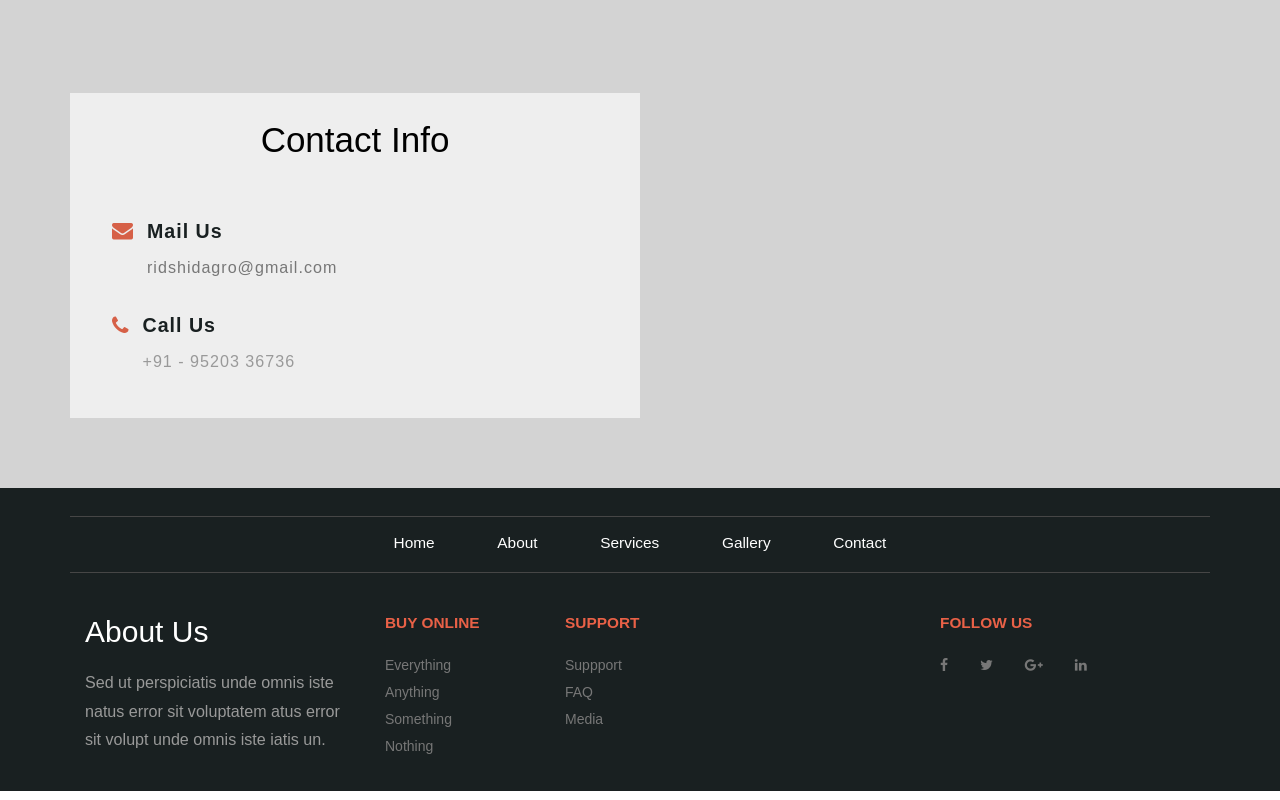
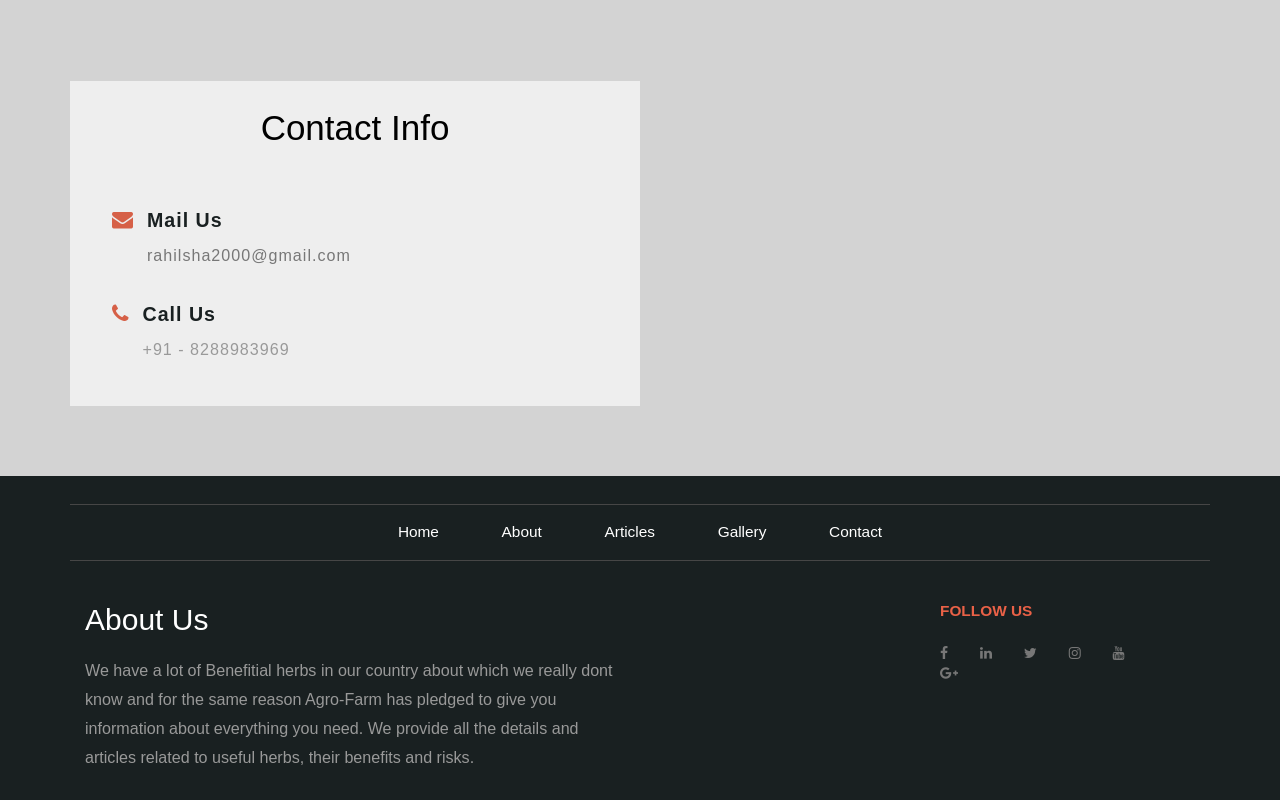
Before and after one commit to Rahilsha25/agro-farm, a plain HTML site: page contact.html in a window 1280 px wide. Shown: the part 1027-1827 px from the top of the page. Drawn offline with Linux system fonts and the light colour scheme; a web font is replaced by a local one.

Commit message:
Update contact.html

```diff
--- a/contact.html
+++ b/contact.html
@@ -1,18 +1,11 @@
-<!--Author: W3layouts
-Author URL: http://w3layouts.com
-License: Creative Commons Attribution 3.0 Unported
-License URL: http://creativecommons.org/licenses/by/3.0/
--->
-
 <!DOCTYPE html>
 <html lang="zxx">
 
 <head>
-    <title>RIDSHID</title>
+    <title>Contact | Agro-Farm</title>
     <meta name="viewport" content="width=device-width, initial-scale=1">
     <meta charset="utf-8"/>
-    <meta name="keywords" content="Beverages Responsive web template, Bootstrap Web Templates, Flat Web Templates, Android Compatible web template,
-    SmartPhone Compatible web template, free WebDesigns for Nokia, Samsung, LG, Sony Ericsson, Motorola web design" />
+    <meta name="keywords" content="legacy, arts, rahil, sha, diwan, agriculture, medicine, herbs, plants, cure, organic" />
     <script>
         addEventListener("load", function () {
             setTimeout(hideURLbar, 0);
@@ -40,11 +33,10 @@ License URL: http://creativecommons.org/licenses/by/3.0/
     <!-- banner inner -->
     <div class="w3_agilits_banner_bootm">
         <!-- header -->
-        <div class="container">
-            <div class="w3_agile_logo">
+        <div class="container" style="padding-bottom: 20px;">
+            <div class="w3_agile_logo" style="padding-top: 20px;">
                 <h1>
-                    <a href="index.html">
-                        <img src="images/logo.png" alt="" />RIDSHID</a>
+                    <a href="./index.html">AGRO-FARM</a>
                 </h1>
             </div>
             <div class="agileits_w3layouts_nav">
@@ -60,19 +52,19 @@ License URL: http://creativecommons.org/licenses/by/3.0/
                     <nav class="menu menu--sebastian">
                         <ul id="m_nav_list" class="m_nav menu__list">
                             <li class="m_nav_item menu__item " id="m_nav_item_1">
-                                <a href="index.html" class="menu__link"> Home </a>
+                                <a href="./index.html" class="menu__link"> Home </a>
                             </li>
                             <li class="m_nav_item menu__item" id="moble_nav_item_2">
-                                <a href="about.html" class="menu__link"> About Us </a>
+                                <a href="./about.html" class="menu__link"> About Us </a>
                             </li>
                             <li class="m_nav_item menu__item" id="moble_nav_item_3">
-                                <a href="services.html" class="menu__link">Services</a>
+                                <a href="./services.html" class="menu__link">Articles</a>
                             </li>
                             <li class="m_nav_item menu__item" id="moble_nav_item_4">
-                                <a href="gallery.html" class="menu__link">Gallery</a>
+                                <a href="./gallery.html" class="menu__link">Gallery</a>
                             </li>
                             <li class="m_nav_item menu__item menu__item--current" id="moble_nav_item_6">
-                                <a href="contact.html" class="menu__link"> Contact </a>
+                                <a href="./contact.html" class="menu__link"> Contact </a>
                             </li>
                         </ul>
                     </nav>
@@ -100,7 +92,7 @@ License URL: http://creativecommons.org/licenses/by/3.0/
     <div class="contact-bottom section-w3ls main-pos" id="contact" style="background-color: lightgrey; ">
         <div class="container">
             <h3 class="w3ls-title">
-                <span>c</span>ontact us</h3>
+                <span>C</span>ontact us</h3>
             <div class="contact-right-w3l">
                 <form action="#" method="post">
                     <div class="contact-input">
@@ -132,7 +124,7 @@ License URL: http://creativecommons.org/licenses/by/3.0/
                         <div class="contact-text-agileinfo">
                             <h4>Mail us</h4>
                             <p>
-                                <a href="mailto:info@example.com">ridshidagro@gmail.com</a>
+                                <a href="mailto:info@example.com">rahilsha2000@gmail.com</a>
                             </p>
                         </div>
                         <div class="clearfix"></div>
@@ -143,7 +135,7 @@ License URL: http://creativecommons.org/licenses/by/3.0/
                         </div>
                         <div class="contact-text-agileinfo">
                             <h4>Call us</h4>
-                            <p>+91 - 95203 36736</p>
+                            <p>+91 - 8288983969</p>
                         </div>
                         <div class="clearfix"></div>
                     </div>
@@ -153,6 +145,11 @@ License URL: http://creativecommons.org/licenses/by/3.0/
         </div>
     </div>
     <!-- //contact -->
+
+
+
+
+
     <!-- footer -->
     <div class="agile-footer w3ls-section">
         <div class="container">
@@ -165,7 +162,7 @@ License URL: http://creativecommons.org/licenses/by/3.0/
                         <a href="about.html">About</a>
                     </li>
                     <li>
-                        <a href="services.html">Services</a>
+                        <a href="services.html">Articles</a>
                     </li>
                     <li>
                         <a href="gallery.html">Gallery</a>
@@ -177,66 +174,41 @@ License URL: http://creativecommons.org/licenses/by/3.0/
             </div>
             <div class="agileits_w3layouts-footer-bottom">
                 <div class="w3_agile-footer-grids">
-                    <div class="col-md-3  w3_agile-footer1 f1">
+                    <div class="col-md-3  w3_agile-footer1 f1" style="width: 50%;">
                         <h2 class="f1" style="color: white;">About Us</h2><br>
-                        <p>Sed ut perspiciatis unde omnis iste natus error sit voluptatem atus error sit volupt unde omnis iste
-                            iatis un.</p>
+                        <p>We have a lot of Benefitial herbs in our country about which we really dont know and for the same reason Agro-Farm has pledged to give you information about everything you need. We provide all the details and articles related to useful herbs, their benefits and risks.</p>
                     </div>
-                    <div class="col-md-6  w3_agile-footer1 f2">
-                        <div class="col-md-4 col-sm-4 col-xs-4 inner-li">
-                            <h5>buy online</h5>
-                            <ul class="w3ls-footer-bottom-list">
-                                <li>
-                                    <a href="#">Everything</a>
-                                </li>
-                                <li>
-                                    <a href="#">Anything</a>
-                                </li>
-                                <li>
-                                    <a href="#">Something</a>
-                                </li>
-                                <li>
-                                    <a href="#">Nothing</a>
-                                </li>
-                            </ul>
-                        </div>
-                        <div class="col-md-4 col-sm-4 col-xs-4 inner-li">
-                            <h5>support</h5>
-                            <ul class="w3ls-footer-bottom-list">
-                                <li>
-                                    <a href="#">suppport</a>
-                                </li>
-                                <li>
-                                    <a href="#">FAQ</a>
-                                </li>
-                                <li>
-                                    <a href="#">media</a>
-                                </li>
-                            </ul>
-                        </div>
-                        <div class="clearfix"></div>
-                    </div>
-                    <div class="col-md-3  w3_agile-footer1 f3">
+                    <div class="col-md-3  w3_agile-footer1 f3" style="float: right;">
                         <h5>follow us</h5>
                         <ul class="footer-social-icons">
                             <li>
-                                <a href="#">
+                                <a href="https://www.facebook.com/rahilsha.diwan" target="_blank">
                                     <i class="fa icon1 fa-facebook icons" aria-hidden="true"></i>
                                 </a>
                             </li>
                             <li>
-                                <a href="#">
+                                <a href="https://www.linkedin.com/in/rahilshadiwan" target="_blank">
+                                    <i class="fa icon6 fa-linkedin icons" aria-hidden="true"></i>
+                                </a>
+                            </li>
+                            <li>
+                                <a href="https://twitter.com/rahilsha1" target="_blank">
                                     <i class="fa icon2 fa-twitter icons" aria-hidden="true"></i>
                                 </a>
                             </li>
                             <li>
-                                <a href="#">
-                                    <i class="fa icon3 fa-google-plus icons" aria-hidden="true"></i>
+                                <a href="https://www.instagram.com/rahilshadiwan" target="_blank">
+                                    <i class="fa icon3 fa-instagram icons" aria-hidden="true"></i>
                                 </a>
                             </li>
                             <li>
-                                <a href="#">
-                                    <i class="fa icon3 fa-linkedin icon4 icons" aria-hidden="true"></i>
+                                <a href="https://www.youtube.com/channel/UCZgDptjLIunBulmt2mkxJSw" target="_blank">
+                                    <i class="fa icon4 fa-youtube icons" aria-hidden="true"></i>
+                                </a>
+                            </li>
+                            <li>
+                                <a href="mailto:rahilsha2000@gmail.com?subject = Feedback&body = Message">
+                                    <i class="fa icon5 fa-google-plus icons" aria-hidden="true"></i>
                                 </a>
                             </li>
                         </ul>
@@ -247,6 +219,10 @@ License URL: http://creativecommons.org/licenses/by/3.0/
         </div>
     </div>
     <!-- //footer -->
+
+
+
+
     <!-- start-smooth-scrolling -->
     <script src="js/move-top.js"></script>
     <script src="js/easing.js"></script>
```
